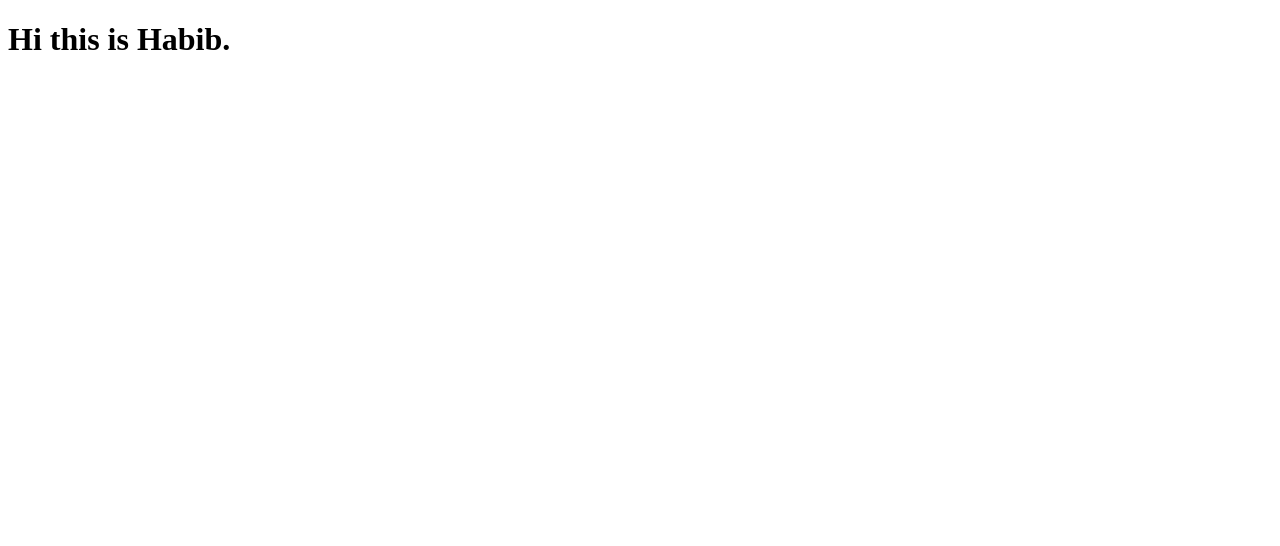
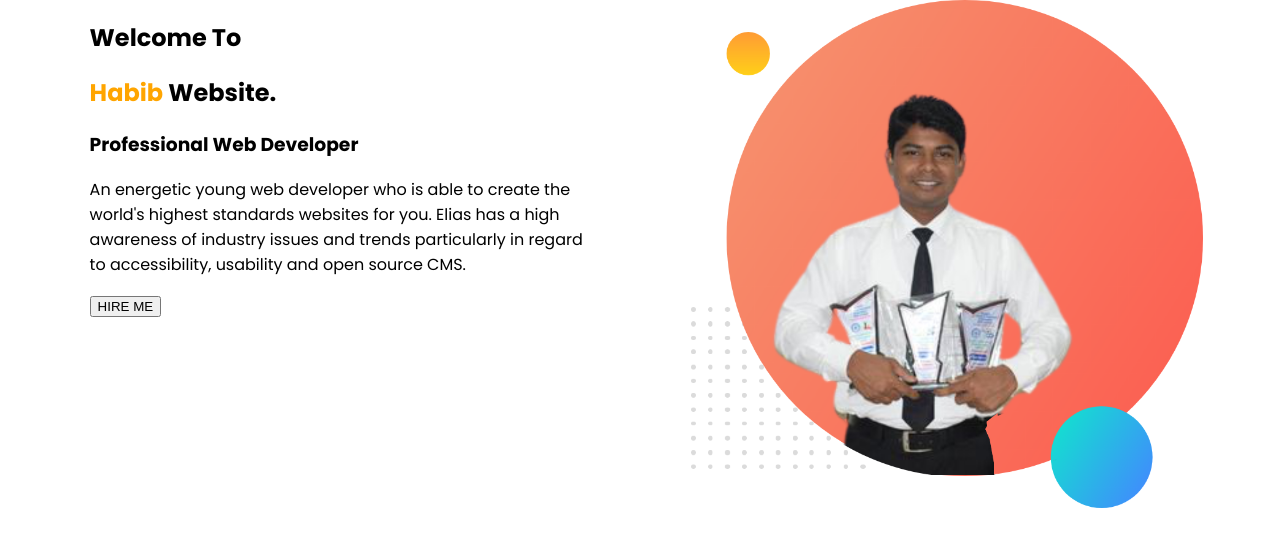
Before and after one commit to mh-habib/web-portfolio, a plain HTML site: page index.html in a window 1280 px wide. Drawn offline with Linux system fonts and the light colour scheme.

Commit message:
First part

```diff
--- a/index.html
+++ b/index.html
@@ -3,9 +3,25 @@
 <head>
     <meta charset="UTF-8">
     <meta name="viewport" content="width=device-width, initial-scale=1.0">
-    <title>Habib-Portfolio</title>
+    <link rel="preconnect" href="https://fonts.gstatic.com">
+    <link rel="preconnect" href="https://fonts.gstatic.com">
+    <link href="https://fonts.googleapis.com/css2?family=Poppins:wght@400;500;600;700;800&display=swap" rel="stylesheet">
+    <title>Habib Website</title>
+
+    <link rel="stylesheet" href="style.css">
 </head>
 <body>
-   <h1>Hi this is Habib.</h1>
+    <section>
+        <div class="half">
+            <h1>Welcome To</h1>
+            <h1><span class="hilight">Habib</span> Website.</h1>
+            <h3>Professional Web Developer</h3>
+            <p>An energetic young web developer who is able to create the world's highest standards websites for you. Elias has a high awareness of industry issues and trends particularly in regard to accessibility, usability and open source CMS.</p>
+            <button>HIRE ME</button>
+        </div>
+        <div class="half">
+        <img src="images/habib1st.png" alt="MH Habib"></img>
+        </div>
+    </section>
 </body>
 </html>
--- /dev/null
+++ b/style.css
@@ -0,0 +1,16 @@
+body{
+    font-family: Poppins;
+    margin: 0px;
+}
+.hilight{
+    color: orange;
+}
+.half{
+    width: 40%;;
+    float: left;
+    margin-left: 5%;
+    padding-left: 2%;
+}
+.half img{
+    width: 100%;
+}
```
Also changed, not shown: images/habib1st.png (added), images/habib2nd.png (added), images/jhankar.png (deleted), images/jhankar2.png (deleted), images/my-bg.png (deleted), images/my-bg2.png (deleted).
